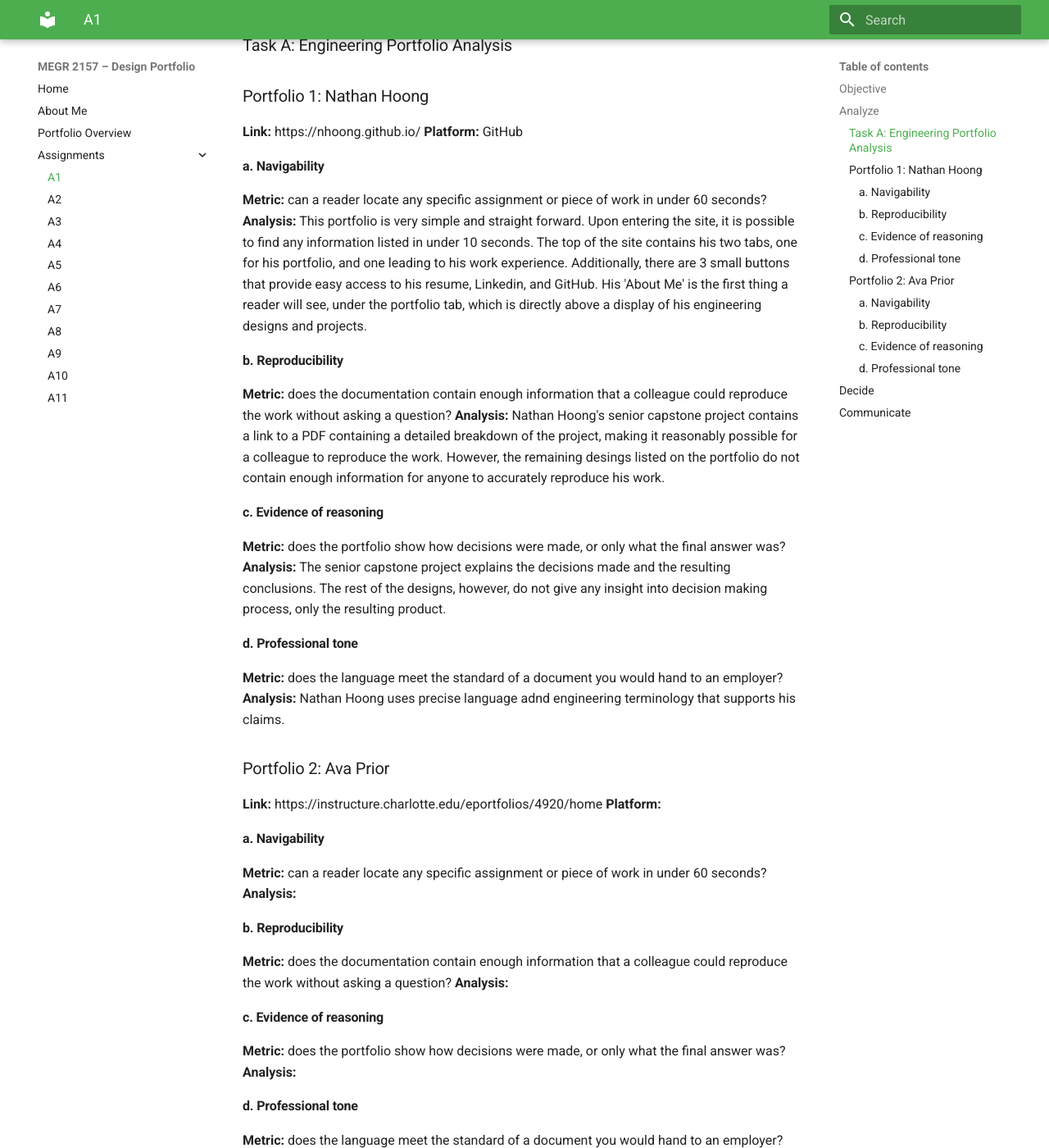
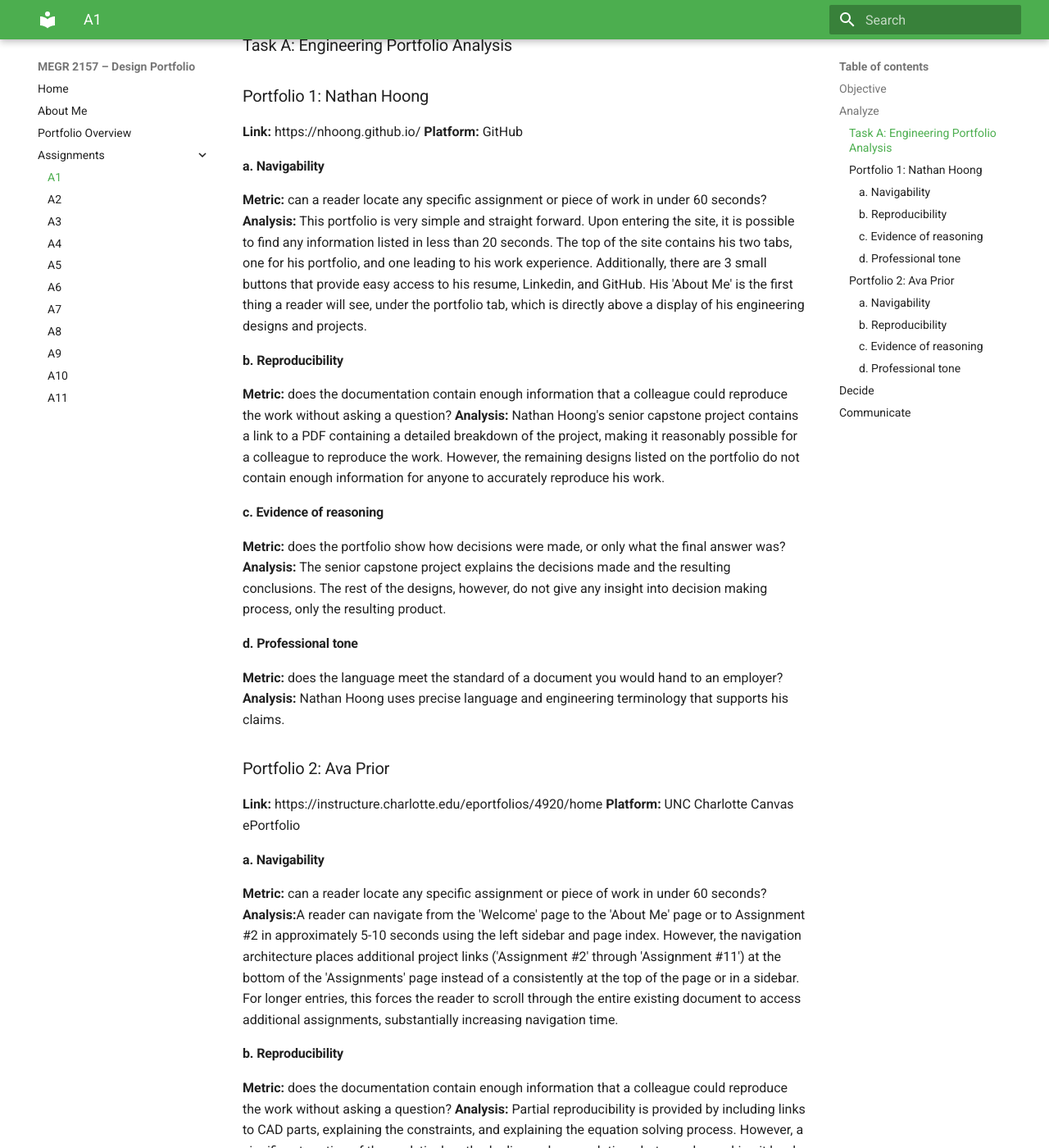
Before and after one commit to chrisclade/megr2157-portfolio, an MkDocs documentation site: the page built from docs/assignments/A01/index.md, in a window 1280 px wide and 1400 px high, scrolled down 451 px. Shown: the whole window at 82% size. Built offline with MkDocs 1.6.1 and Material for MkDocs 9.7.7, drawn with Linux system fonts in a browser that asks for light colours; some of the changed text lies outside the part shown.

Commit message:
A1 portfolio 2 update

```diff
--- a/docs/assignments/A01/index.md
+++ b/docs/assignments/A01/index.md
@@ -16,11 +16,11 @@ I will be analyzing
 
 #### a. Navigability
 **Metric:** can a reader locate any specific assignment or piece of work in under 60 seconds?
-**Analysis:** This portfolio is very simple and straight forward. Upon entering the site, it is possible to find any information listed in under 10 seconds. The top of the site contains his two tabs, one for his portfolio, and one leading to his work experience. Additionally, there are 3 small buttons that provide easy access to his resume, Linkedin, and GitHub. His 'About Me' is the first thing a reader will see, under the portfolio tab, which is directly above a display of his engineering designs and projects.
+**Analysis:** This portfolio is very simple and straight forward. Upon entering the site, it is possible to find any information listed in less than 20 seconds. The top of the site contains his two tabs, one for his portfolio, and one leading to his work experience. Additionally, there are 3 small buttons that provide easy access to his resume, Linkedin, and GitHub. His 'About Me' is the first thing a reader will see, under the portfolio tab, which is directly above a display of his engineering designs and projects.
 
 #### b. Reproducibility
 **Metric:** does the documentation contain enough information that a colleague could reproduce the work without asking a question?
-**Analysis:** Nathan Hoong's senior capstone project contains a link to a PDF containing a detailed breakdown of the project, making it reasonably possible for a colleague to reproduce the work. However, the remaining desings listed on the portfolio do not contain enough information for anyone to accurately reproduce his work.
+**Analysis:** Nathan Hoong's senior capstone project contains a link to a PDF containing a detailed breakdown of the project, making it reasonably possible for a colleague to reproduce the work. However, the remaining designs listed on the portfolio do not contain enough information for anyone to accurately reproduce his work.
 
 #### c. Evidence of reasoning
 **Metric:** does the portfolio show how decisions were made, or only what the final answer was?
@@ -28,30 +28,28 @@ I will be analyzing
 
 #### d. Professional tone
 **Metric:** does the language meet the standard of a document you would hand to an employer?
-**Analysis:** Nathan Hoong uses precise language adnd engineering terminology that supports his claims.
+**Analysis:** Nathan Hoong uses precise language and engineering terminology that supports his claims.
 
 
 ### Portfolio 2: Ava Prior
 **Link:** https://instructure.charlotte.edu/eportfolios/4920/home
-**Platform:**
+**Platform:** UNC Charlotte Canvas ePortfolio
 
 #### a. Navigability
 **Metric:** can a reader locate any specific assignment or piece of work in under 60 seconds?
-**Analysis:**
+**Analysis:**A reader can navigate from the 'Welcome' page to the 'About Me' page or to Assignment #2 in approximately 5-10 seconds using the left sidebar and page index. However, the navigation architecture places additional project links ('Assignment #2' through 'Assignment #11') at the bottom of the 'Assignments' page instead of a consistently at the top of the page or in a sidebar. For longer entries, this forces the reader to scroll through the entire existing document to access additional assignments, substantially increasing navigation time.
 
 #### b. Reproducibility
 **Metric:** does the documentation contain enough information that a colleague could reproduce the work without asking a question?
-**Analysis:**
+**Analysis:** Partial reproducibility is provided by including links to CAD parts, explaining the constraints, and explaining the equation solving process. However, a significant portion of the analytical method relies on low resolution photographs, making it hard to follow the same process.
 
 #### c. Evidence of reasoning
 **Metric:** does the portfolio show how decisions were made, or only what the final answer was?
-**Analysis:**
+**Analysis:** The portfolio documents each of the calculations made, but omits the decision making criteria from the process.
 
 #### d. Professional tone
 **Metric:** does the language meet the standard of a document you would hand to an employer?
-**Analysis:**
-
-
+**Analysis:** The writing is structured as a conversational learning reflection rather than a technical process. Engineering terminology is used but the portfolio is lacking consistence formatting and precise language. It should not be turned over to an employer as it is.
 
 ## Decide
 
```
